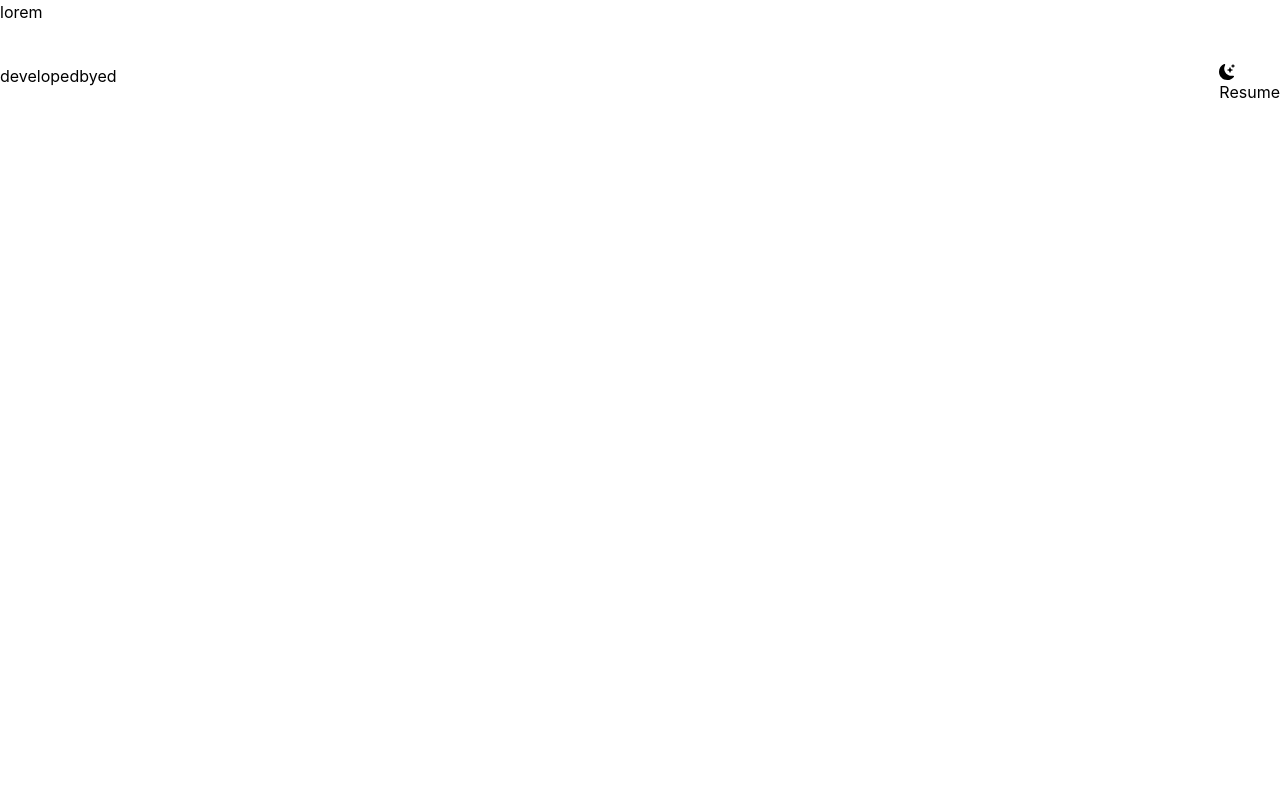
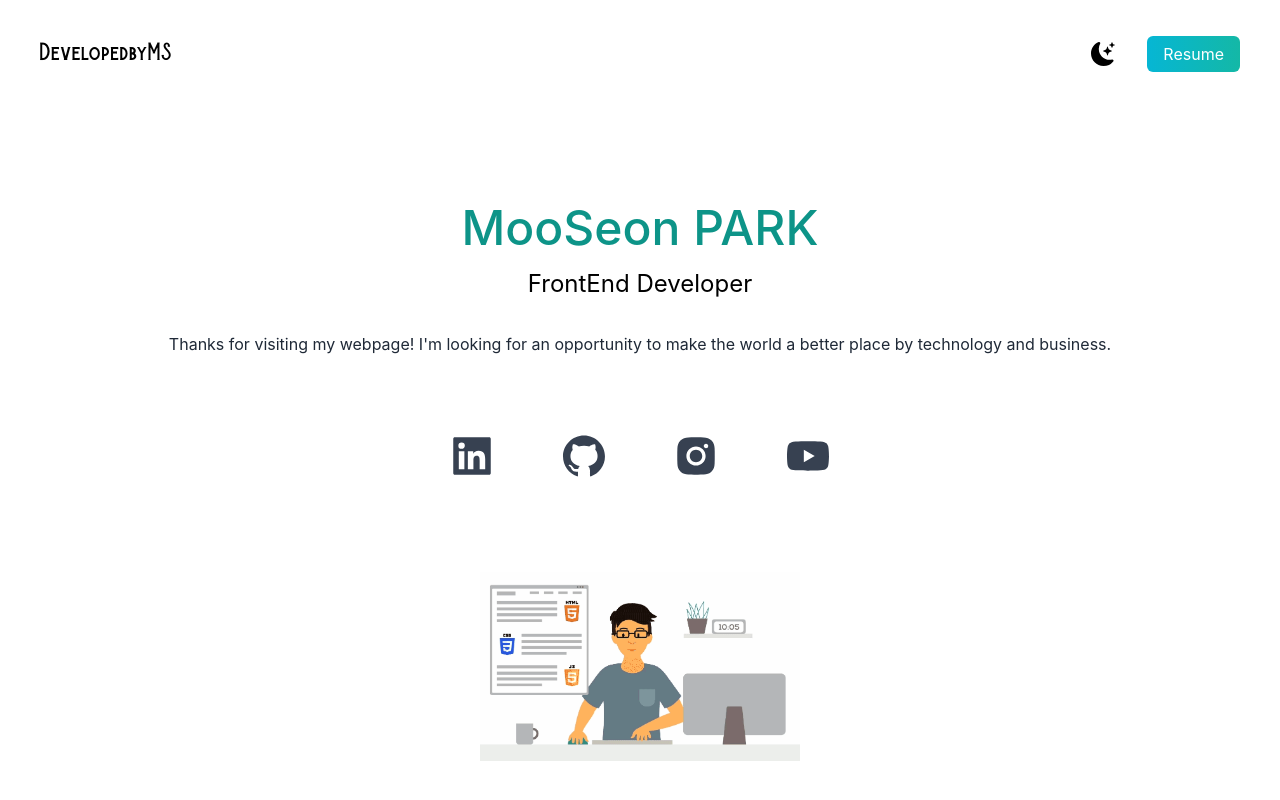
Before and after one commit to mooseonpark/portfolio, a Next.js app: page / in a window 1280 px wide. Shown: the top 800 px of the page. Built offline with nearby package versions, Linux system fonts and the light colour scheme.

Commit message:
added main-section-01

```diff
--- a/pages/index.js
+++ b/pages/index.js
@@ -1,5 +1,13 @@
 import Head from 'next/head';
 import { BsFillMoonStarsFill } from 'react-icons/bs';
+import {
+	AiFillLinkedin,
+	AiFillYoutube,
+	AiFillInstagram,
+	AiFillGithub,
+} from 'react-icons/ai';
+import Image from 'next/image';
+import dev from '../public/developer.gif';
 
 export default function Home() {
 	return (
@@ -9,20 +17,43 @@
 				<meta name="description" content="Generated by create next app" />
 				<link rel="icon" href="/favicon.ico" />
 			</Head>
-			<p>lorem</p>
-			<main>
+			<main className="bg-white px-10">
 				<section className="min-h-screen">
 					<nav className="py-10 mb-12 flex justify-between">
-						<h1>developedbyed</h1>
-						<ul>
+						<h1 className="text-xl font-burtons">DevelopedbyMS</h1>
+						<ul className="flex items-center">
 							<li>
-								<BsFillMoonStarsFill />
+								<BsFillMoonStarsFill className="cursor-pointer text-2xl" />
 							</li>
 							<li>
-								<a href="#">Resume</a>
+								<a
+									className="bg-gradient-to-r from-cyan-500 text- to-teal-500 text-white px-4 py-2 border-none rounded-md ml-8"
+									href="#"
+								>
+									Resume
+								</a>
 							</li>
 						</ul>
 					</nav>
+					<div className="text-center p-10">
+						<h2 className="text-5xl py-2 text-teal-600 font-medium">
+							MooSeon PARK
+						</h2>
+						<h3 className="text-2xl py-2">FrontEnd Developer</h3>
+						<p className="text-md py-5 leading-8 text-gray-800">
+							Thanks for visiting my webpage! I'm looking for an opportunity to
+							make the world a better place by technology and business.
+						</p>
+					</div>
+					<div className="text-5xl flex justify-center gap-16 py-3 text-gray-700">
+						<AiFillLinkedin />
+						<AiFillGithub />
+						<AiFillInstagram />
+						<AiFillYoutube />
+					</div>
+					<div className="relative rounded-full items-center w-80 mt-20 mx-auto">
+						<Image src={dev} />
+					</div>
 				</section>
 			</main>
 		</div>
--- a/tailwind.config.js
+++ b/tailwind.config.js
@@ -5,7 +5,11 @@
 		'./components/**/*.{js,ts,jsx,tsx}',
 	],
 	theme: {
-		extend: {},
+		extend: {
+			fontFamily: {
+				burtons: 'burtons',
+			},
+		},
 	},
 	plugins: [],
 };
```
Also changed, not shown: public/developer.gif (added).
